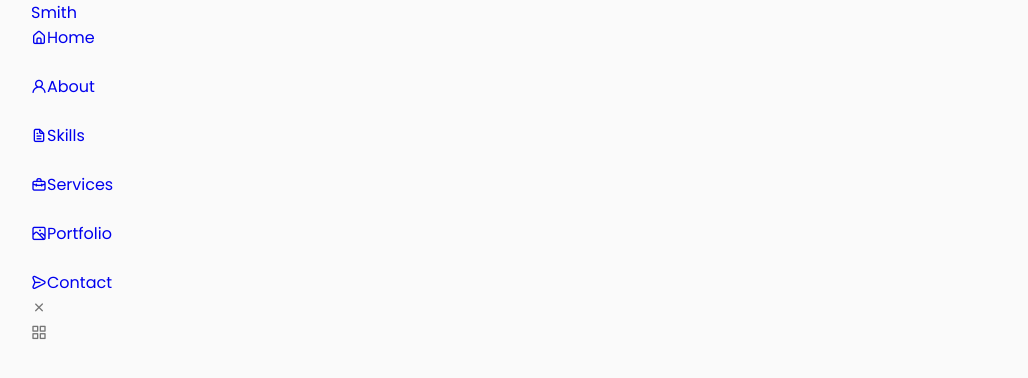
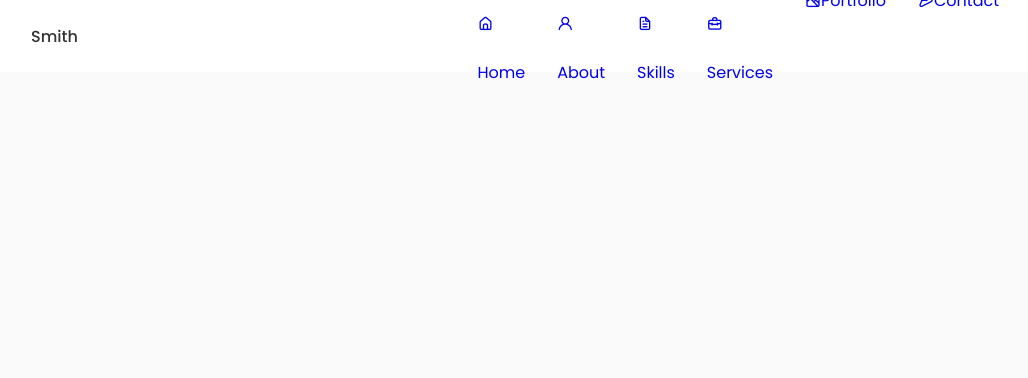
Before and after one commit to ImeshaDilshani/site-p, a React (Create React App) app: page / in a window 1280 px wide. Shown: the top 378 px of the page, without its empty margins (125-1153 px from the left). Built offline with nearby package versions, Linux system fonts and the light colour scheme.

Commit message:
working with nav bar

```diff
--- a/src/components/header/Header.jsx
+++ b/src/components/header/Header.jsx
@@ -8,7 +8,7 @@ const Header = () => {
             <a href="index.html" className="nav__logo">Smith</a>
 
             <div className="nav__menu">
-                <ul className="nav_list grid">
+                <ul className="nav__list grid">
                     <li className="nav__item">
                         <a href="#home" className="nal__link">
                             <i className="uil uil-estate nav icon"></i>Home
--- a/src/components/header/header.css
+++ b/src/components/header/header.css
@@ -0,0 +1,28 @@
+.header{
+    width: 100%;
+    position: fixed;
+    top: 0;
+    left: 0;
+    z-index: var(--z-fixed);
+    background-color: var(--container-color);
+}
+.nav{
+    height: calc(var(--header-height) + 1.5rem);
+    display: flex;
+    justify-content: space-between;
+    align-items: center;
+    column-gap: 1rem;
+}
+.nav__logo,
+.nav__toggle{
+    color: var(--title-color);
+    font-weight: var(--font-medium);
+}
+.nav__list{
+    display: flex;
+    column-gap: 2rem;
+}
+.nav__close,
+.nav__toggle{
+    display:none;
+}
```
